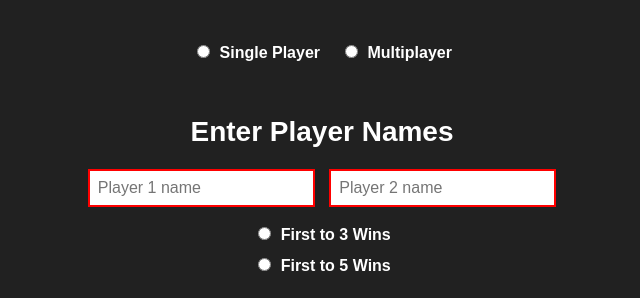
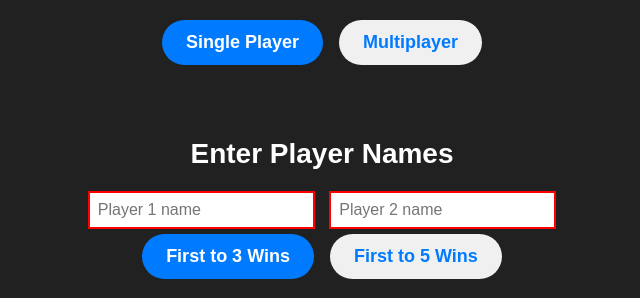
Before and after one commit to MarkoDev-Apps/TicTacToe_Game, a website: page public/index.html in a window 1280 px wide. Shown: the top 298 px of the page, without its empty margins (318-958 px from the left). Drawn offline with nearby package versions, Linux system fonts and the light colour scheme; no server answers.

Commit message:
Configuring game for public deployment.

```diff
--- a/public/index.html
+++ b/public/index.html
@@ -9,17 +9,13 @@
 </head>
 <body>
 
-  <!-- ✅ Game Mode Selection -->
-  <div id="mode-entry">
-    <label class="toggle-option">
-      <input type="radio" name="mode" id="mode-sp" value="single">
-      Single Player
-    </label>
-    <label class="toggle-option">
-      <input type="radio" name="mode" id="mode-mp" value="multi">
-      Multiplayer
-    </label>
-  </div>
+  <div id="mode-entry" class="mode-toggle">
+  <input type="radio" name="mode" id="mode-sp" value="single" checked>
+  <label for="mode-sp">Single Player</label>
+  <input type="radio" name="mode" id="mode-mp" value="multi">
+  <label for="mode-mp">Multiplayer</label>
+</div>
+
 
   <div id="name-entry">
     <h2>Enter Player Names</h2>
@@ -27,16 +23,12 @@
     <input id="p2" placeholder="Player 2 name" maxlength="15" required />
 
     <!-- ✅ Win Condition Selection -->
-    <div id="mode-select">
-      <label class="checkbox-option">
-        <input type="radio" name="modeWin" value="3">
-        First to 3 Wins
-      </label>
-      <label class="checkbox-option">
-        <input type="radio" name="modeWin" value="5">
-        First to 5 Wins
-      </label>
-    </div>
+   <div id="round-select" class="round-toggle">
+  <input type="radio" name="modeWin" id="round-3" value="3" checked>
+  <label for="round-3">First to 3 Wins</label>
+  <input type="radio" name="modeWin" id="round-5" value="5">
+  <label for="round-5">First to 5 Wins</label>
+</div>
 
     <button id="startBtn"><strong>Start Game</strong></button>
     <p id="wait-msg" hidden>Waiting for Player 2 to join...</p>
--- a/public/style.css
+++ b/public/style.css
@@ -93,21 +93,39 @@ button {
 }
 
 /* New: Mobile-friendly, centered radio buttons */
-#mode-select {
+/* Round Toggle Styled Like Buttons */
+.round-toggle {
   display: flex;
-  flex-direction: column;
-  align-items: center;
-  gap: 8px;
-  margin-top: 10px;
-  margin-bottom: 10px;
-  font-size: 16px;
+  justify-content: center;
+  gap: 16px;
+  margin-bottom: 20px;
+  flex-wrap: wrap;
 }
 
-#mode-select label {
+.round-toggle input[type="radio"] {
+  display: none;
+}
+
+.round-toggle label {
+  display: inline-block;
+  padding: 12px 24px;
+  font-size: 18px;
+  font-weight: bold;
+  border: none;
+  border-radius: 24px;
+  background-color: #f0f0f0;
+  color: #007bff;
   cursor: pointer;
-  font-weight: bold;
-  color: #ffffff;
-  font-size: 16px;
+  transition: background-color 0.2s ease-in-out;
+}
+
+.round-toggle input[type="radio"]:checked + label {
+  background-color: #007bff;
+  color: #fff;
+}
+
+.round-toggle label:hover {
+  background-color: #d6d6d6;
 }
 
 /* New: Improved button appearance */
@@ -224,15 +242,38 @@ input:invalid {
   border: 2px solid red;
 }
 
-#mode-entry {
-  margin-top: 20px;
+/* Updated Game Mode Buttons */
+.mode-toggle {
   display: flex;
   justify-content: center;
-  gap: 20px;
+  gap: 16px;
+  margin-bottom: 20px;
 }
-#mode-entry label {
+
+.mode-toggle input[type="radio"] {
+  display: none;
+}
+
+.mode-toggle label {
+  display: inline-block;
+  padding: 12px 24px;
+  font-size: 18px;
   font-weight: bold;
-  color: white;
+  border: none;
+  border-radius: 24px;
+  background-color: #f0f0f0;
+  color: #007bff;
+  cursor: pointer;
+  transition: background-color 0.2s ease-in-out;
+}
+
+.mode-toggle input[type="radio"]:checked + label {
+  background-color: #007bff;
+  color: #fff;
+}
+
+.mode-toggle label:hover {
+  background-color: #d6d6d6;
 }
 
 /* ✅ Game Mode and Round Selection Buttons */
```
